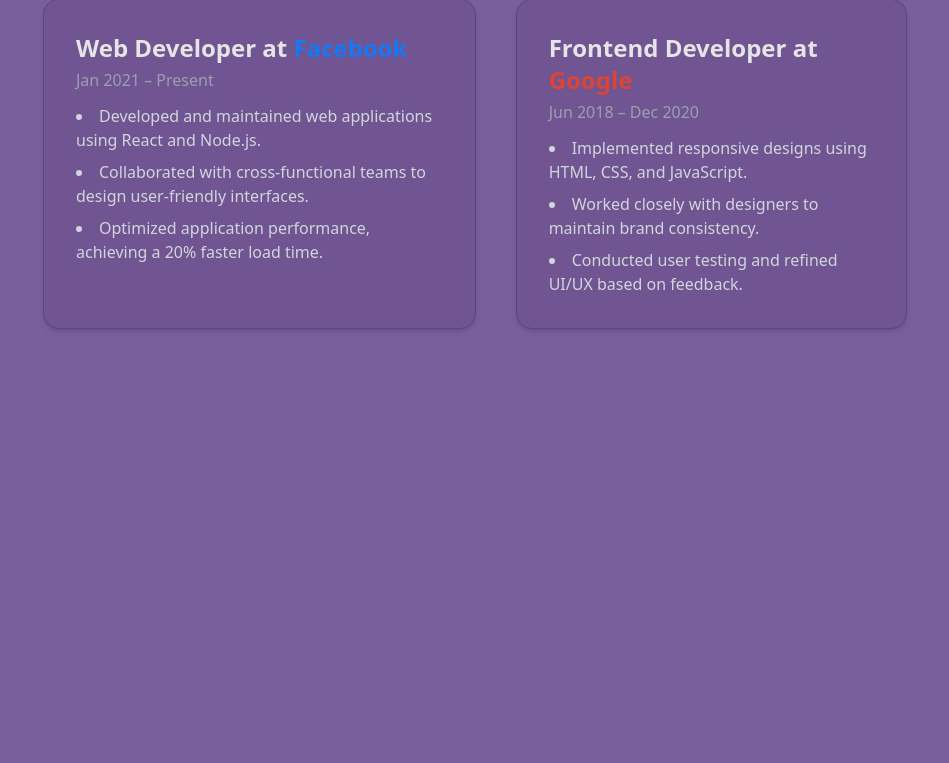
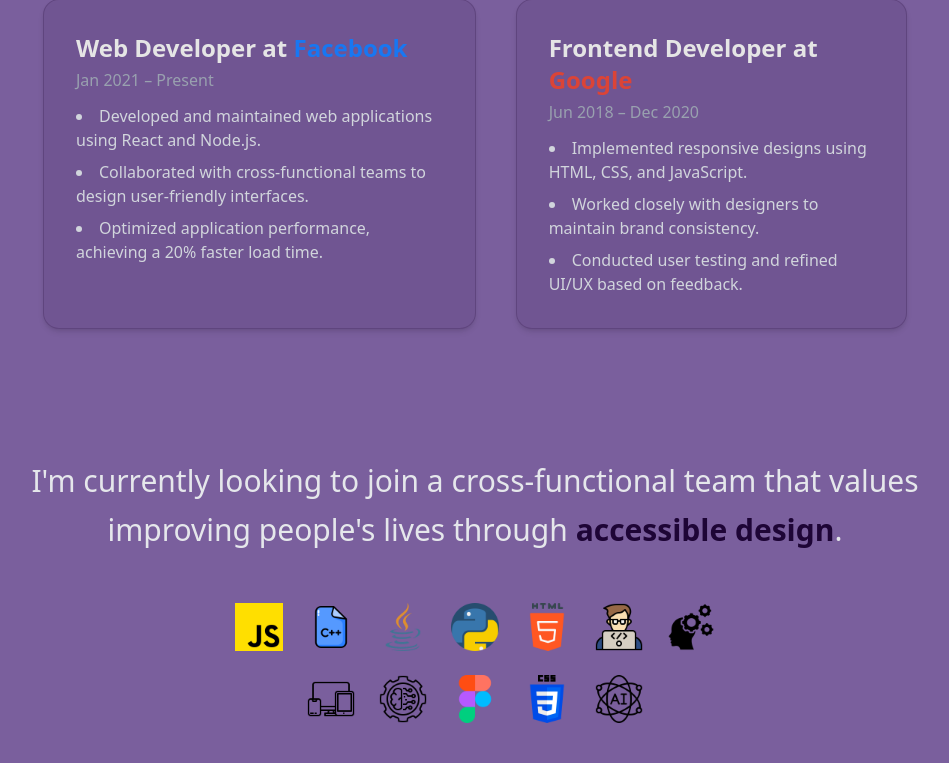
Before and after one commit to abdullahSheikh2107035/portfolio, a PHP site: page / in a window 1280 px wide. Shown: the part 833-1596 px from the top of the page, without its empty margins (165-1114 px from the left). Before the commit the page ends 1164 px from the top, so only its background shows below. Run offline with PHP 8.4, Linux system fonts and the light colour scheme; style sheets or scripts are compiled from the project's sources.

Commit message:
added skill section

```diff
--- a/index.php
+++ b/index.php
@@ -129,6 +129,36 @@
 </section>
 
 
+<section class="skill-sec mt-32 px-6 max-w-5xl mx-auto text-center">
+  <!-- Heading -->
+  <h2 class="text-xl sm:text-2xl md:text-3xl font-medium text-gray-200 leading-relaxed">
+    I'm currently looking to join a cross-functional team that values improving people's lives through
+    <span class="text-[#1e0536] font-semibold">accessible design</span>.
+  </h2>
+
+  <!-- Skill Icons Row 1 -->
+  <div class="flex flex-wrap justify-center gap-6 mt-12">
+    <img src="./assets/js.png" alt="JavaScript" class="w-10 h-10 sm:w-12 sm:h-12 hover:scale-110 transition-transform duration-300">
+    <img src="./assets/cpp.png" alt="C++" class="w-10 h-10 sm:w-12 sm:h-12 hover:scale-110 transition-transform duration-300">
+    <img src="./assets/java.png" alt="Java" class="w-10 h-10 sm:w-12 sm:h-12 hover:scale-110 transition-transform duration-300">
+    <img src="./assets/python.png" alt="Python" class="w-10 h-10 sm:w-12 sm:h-12 hover:scale-110 transition-transform duration-300">
+    <img src="./assets/html-5.png" alt="HTML" class="w-10 h-10 sm:w-12 sm:h-12 hover:scale-110 transition-transform duration-300">
+    <img src="./assets/coding (1).png" alt="Coding" class="w-10 h-10 sm:w-12 sm:h-12 hover:scale-110 transition-transform duration-300">
+    <img src="./assets/skill.png" alt="Skills" class="w-10 h-10 sm:w-12 sm:h-12 hover:scale-110 transition-transform duration-300">
+  </div>
+
+  <!-- Skill Icons Row 2 -->
+  <div class="flex flex-wrap justify-center gap-6 mt-6">
+    <img src="./assets/responsive.png" alt="Responsive Design" class="w-10 h-10 sm:w-12 sm:h-12 hover:scale-110 transition-transform duration-300">
+    <img src="./assets/ml.png" alt="Machine Learning" class="w-10 h-10 sm:w-12 sm:h-12 hover:scale-110 transition-transform duration-300">
+    <img src="./assets/figma.png" alt="Figma" class="w-10 h-10 sm:w-12 sm:h-12 hover:scale-110 transition-transform duration-300">
+    <img src="./assets/css-3.png" alt="CSS" class="w-10 h-10 sm:w-12 sm:h-12 hover:scale-110 transition-transform duration-300">
+    <img src="./assets/artificial-intelligence.png" alt="AI" class="w-10 h-10 sm:w-12 sm:h-12 hover:scale-110 transition-transform duration-300">
+  </div>
+</section>
+
+
+
   </main>
 <footer>
 
```
Also changed, not shown: assets/artificial-intelligence.png (added), assets/coding (1).png (added), assets/cpp.png (added), assets/css-3.png (added), assets/figma.png (added), assets/html-5.png (added), assets/java.png (added), assets/js.png (added), assets/ml.png (added), assets/python.png (added), assets/responsive.png (added), assets/skill.png (added).
